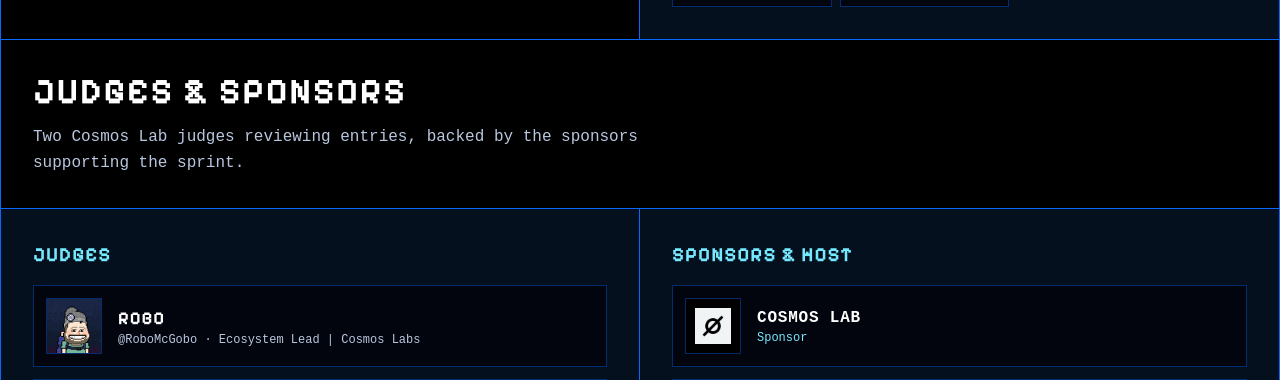
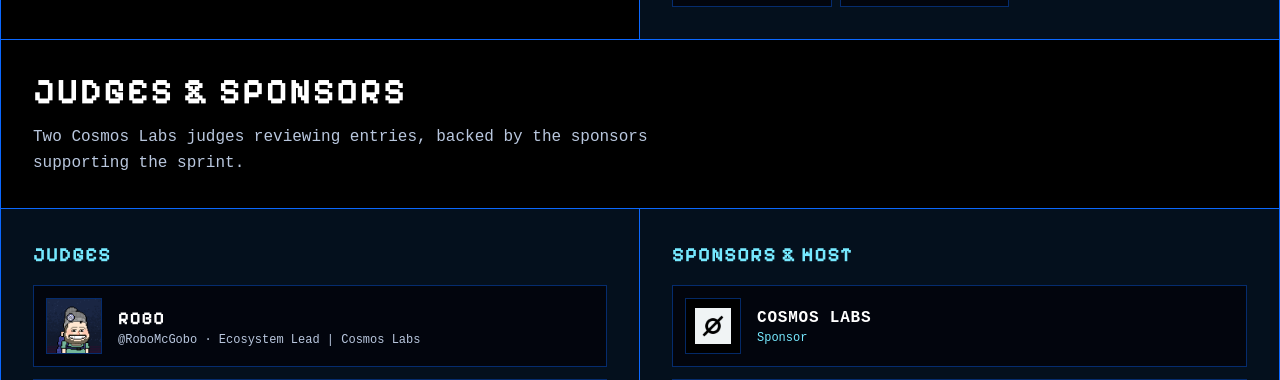
Before and after one commit to cudokub/mad-scientists-site, a Next.js app: page /hackathon in a window 1280 px wide. Shown: the part 2900-3280 px from the top of the page. Built offline with nearby package versions, Linux system fonts and the light colour scheme; a web font is replaced by a local one.

Commit message:
fix: correct Cosmos Labs copy

```diff
--- a/src/app/hackathon/page.tsx
+++ b/src/app/hackathon/page.tsx
@@ -121,7 +121,7 @@
 
 const partners = [
   {
-    name: "Cosmos Lab",
+    name: "Cosmos Labs",
     type: "Sponsor",
     image: "/images/hackathon/cosmos-lab-logo.png",
     width: 400,
@@ -454,7 +454,7 @@
               Judges &amp; Sponsors
             </h2>
             <p className="mt-3 max-w-2xl font-mono text-sm leading-relaxed text-hackathon-text-muted md:text-base">
-              Two Cosmos Lab judges reviewing entries, backed by the sponsors supporting the sprint.
+              Two Cosmos Labs judges reviewing entries, backed by the sponsors supporting the sprint.
             </p>
           </div>
 
```
